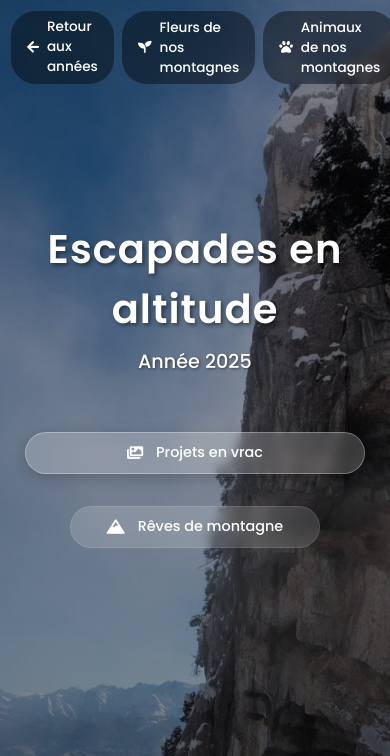
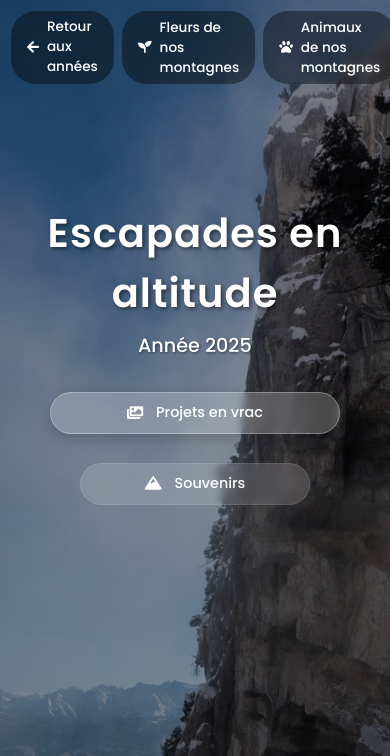
Before and after one commit to mikelum38/hiking-gallery, a Flask app: page /future in a window 390 px wide. Shown: the top 756 px of the page. Run offline with Flask 3, Linux system fonts and the light colour scheme; some libraries are stand-ins or nearby versions.

Commit message:
ajustements mobiles page future

```diff
--- a/templates/future.html
+++ b/templates/future.html
@@ -109,9 +109,9 @@
         .action-buttons {
             display: flex;
             flex-direction: column;
-            gap: 1rem;
+            gap: 0.8rem;
             align-items: center;
-            margin: 2rem 0 4rem;
+            margin: 1rem 0;
             position: relative;
             z-index: 10;
         }
@@ -138,14 +138,15 @@
         .month-grid {
             position: relative;
             z-index: 5;
+            padding-top: 1rem;
         }
 
         @media (max-width: 768px) {
             .home-hero {
-                padding-top: 15vh;
+                padding-top: 12vh;
                 position: relative;
                 z-index: 20;
-                margin-bottom: 2rem;
+                margin-bottom: 1rem;
             }
 
             .nav-buttons {
@@ -161,34 +162,38 @@
 
             .home-hero h1 {
                 font-size: 2.8rem;
-                margin-top: 4rem;
+                margin-top: 3rem;
             }
 
             .home-hero p {
                 font-size: 1.2rem;
-                margin: 0.5rem 0 1.5rem;
+                margin: 0.5rem 0 1rem;
             }
 
             .memories-btn, .dreams-btn {
-                padding: 0.6rem 1.5rem;
-                font-size: 0.9rem;
+                padding: 0.5rem 1.2rem;
+                font-size: 0.85rem;
                 width: auto;
-                min-width: 200px;
+                min-width: 180px;
                 justify-content: center;
+            }
+
+            .memories-btn i, .dreams-btn i {
+                font-size: 0.85rem;
             }
 
             .action-buttons {
                 position: relative;
                 z-index: 20;
-                margin: 2rem auto;
+                margin: 1rem auto;
                 width: 90%;
-                max-width: 300px;
+                max-width: 250px;
             }
 
             .month-grid {
                 position: relative;
                 z-index: 5;
-                margin-top: 1rem;
+                margin-top: 0.5rem;
                 padding-bottom: 2rem;
             }
         }
@@ -521,7 +526,7 @@
                 <i class="fas fa-images"></i> Projets en vrac
             </a>
             <a href="/dreams" class="dreams-btn">
-                <i class="fas fa-mountain"></i> Rêves de montagne
+                <i class="fas fa-mountain"></i> Souvenirs
             </a>
         </div>
         {% if dev_mode %}
```
